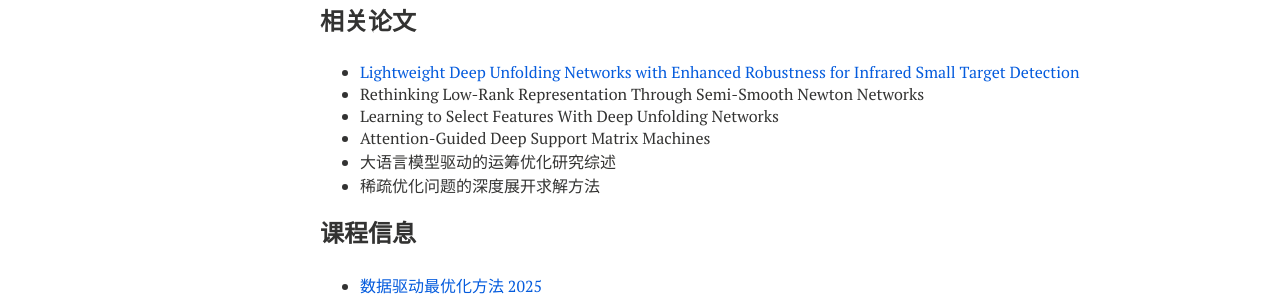
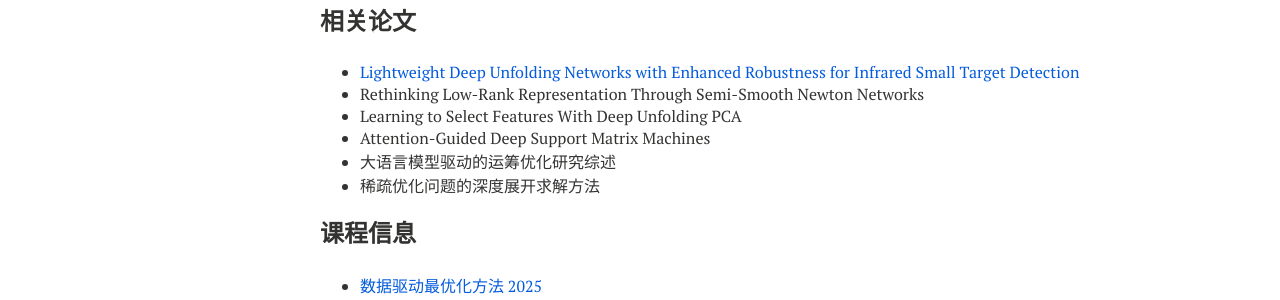
Before and after one commit to xianchaoxiu/xianchaoxiu.github.io, a Jekyll site: the page built from dataopt/index.md, in a window 1280 px wide. Shown: the part 389-689 px from the top of the page. Built offline with Jekyll 4.4.1, drawn with Linux system fonts in a browser that asks for light colours; nearby versions of some CDN libraries.

Commit message:
Update index.md

```diff
--- a/dataopt/index.md
+++ b/dataopt/index.md
@@ -19,7 +19,7 @@ share: false
 ### 相关论文
 * <a href="https://doi.org/10.48550/arXiv.2509.08205" class="textlink" target="_blank"> Lightweight Deep Unfolding Networks with Enhanced Robustness for Infrared Small Target Detection</a><br>
 * Rethinking Low-Rank Representation Through Semi-Smooth Newton Networks <br>
-* Learning to Select Features With Deep Unfolding Networks<br>
+* Learning to Select Features With Deep Unfolding PCA <br>
 * Attention-Guided Deep Support Matrix Machines <br>
 * 大语言模型驱动的运筹优化研究综述 <br>
 * 稀疏优化问题的深度展开求解方法 <br>
```
